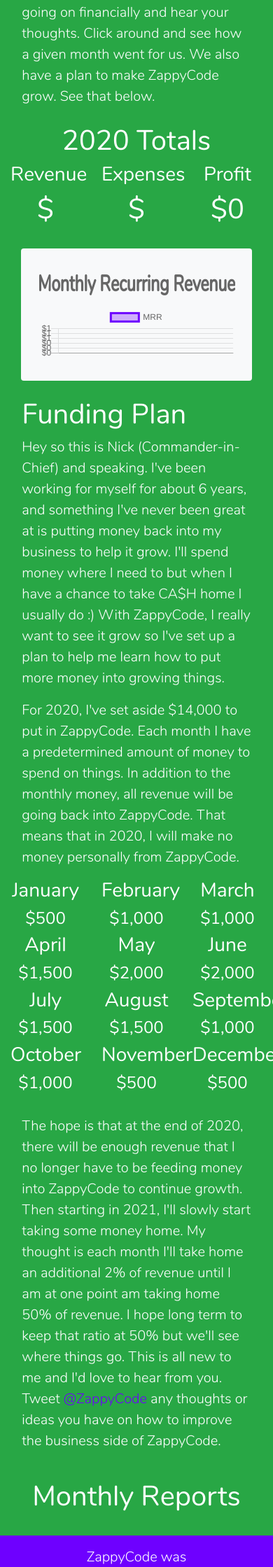
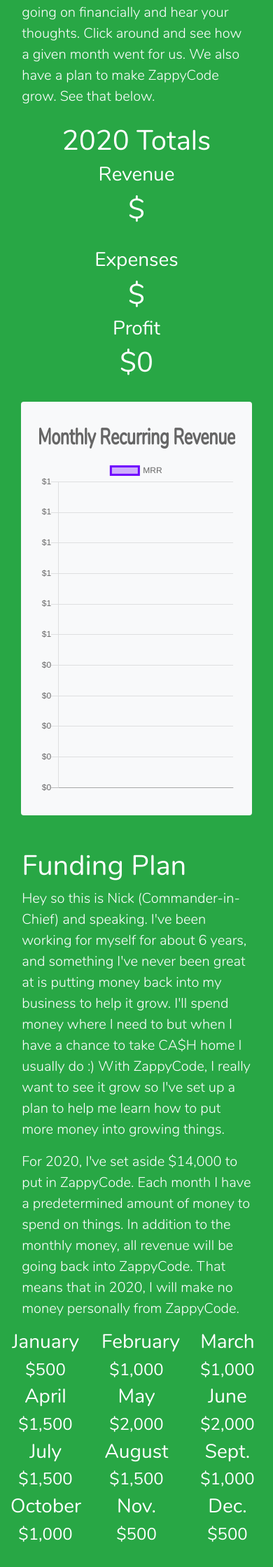
Before and after one commit to zappycode/zappycode-django, a Django app: page /money in a window 390 px wide; the page is wider, and only the part inside the window is pictured. Shown: the part 327-2566 px from the top of that part at 70% size. Run offline with Django 3.2, Linux system fonts and the light colour scheme; data comes from the database, SQL or seed files in the repository; data that the repository does not hold is empty; parts of the project's set-up code (start-up, migrations or seed data) failed here and were passed over; some libraries are stand-ins or nearby versions.

Commit message:
money page style fixes. graph is displayed non squoshed on mobile, totals are properly aligned, months as well.

```diff
--- a/money/templates/money/home.html
+++ b/money/templates/money/home.html
@@ -7,7 +7,7 @@
 {% endblock %}
 
 {% block content %}
-
+<div class="">
     <div class="row justify-content-around align-items-center bg-success">
         <div class="col-lg-7 col-md-8 col-11 pt-4 pb-2">
             <h1 class="display-3 text-white mb-3 text-center">Open Financials</h1>
@@ -26,16 +26,16 @@
         </div>
     </div>
 
-    <div class="row row justify-content-center bg-success">
-        <div class="col-md-3 col-4 text-center pb-4">
+    <div class="row justify-content-center bg-success">
+        <div class="col-md-3 col-sm-5 text-center pb-4">
             <h3 class="text-white">Revenue</h3>
             <h1 class="text-white">${{ revenue|floatformat:0|intcomma }}</h1>
         </div>
-        <div class="col-md-3 col-4 text-center">
+        <div class="col-md-3 col-sm-5 text-center">
             <h3 class="text-white">Expenses</h3>
             <h1 class="text-white">$<span class="underline-red">{{ expenses|floatformat:0|intcomma }}</span></h1>
         </div>
-        <div class="col-md-3 col-4 text-center">
+        <div class="col-md-3 col-sm-5 text-center">
             {% if is_profit %}
                 <h3 class="text-white">Profit</h3>
                 <h1 class="text-white">${{ profit|floatformat:0|intcomma }}</h1>
@@ -50,7 +50,7 @@
     <div class="row">
         <div class="col bg-success">
             <div class="container">
-                <div class="p-4 bg-light rounded">
+                <div style="position: relative; height:70vh; " class="p-4 my-4 bg-light rounded ">
                     <canvas id="MRR-chart"></canvas>
                 </div>
             </div>
@@ -110,7 +110,8 @@
             <h4 class="text-white">$1,500</h4>
         </div>
         <div class="col-md-2 col-4 text-center">
-            <h3 class="text-white">September</h3>
+            <h3 class="d-none d-sm-block text-white">September</h3>
+            <h3 class="d-sm-none text-white">Sept.</h3>
             <h4 class="text-white">$1,000</h4>
         </div>
     </div>
@@ -120,11 +121,13 @@
             <h4 class="text-white">$1,000</h4>
         </div>
         <div class="col-md-2 col-4 text-center">
-            <h3 class="text-white">November</h3>
+            <h3 class="d-none d-sm-block text-white">November</h3>
+            <h3 class="d-sm-none text-white">Nov.</h3>
             <h4 class="text-white">$500</h4>
         </div>
         <div class="col-md-2 col-4 text-center">
-            <h3 class="text-white">December</h3>
+            <h3 class="d-none d-sm-block text-white">December</h3>
+            <h3 class="d-sm-none text-white">Dec.</h3>
             <h4 class="text-white">$500</h4>
         </div>
     </div>
@@ -154,7 +157,7 @@
         </div>
     </div>
 
-
+</div>
 
 
 
@@ -164,7 +167,7 @@
 
 
 {% block javascript %}
-    <script src="https://cdn.jsdelivr.net/npm/chart.js@2.8.0"></script>
+    <script src="https://cdn.jsdelivr.net/npm/chart.js@2.9.4"></script>
     <script data-json="{{ data }}" id="data"></script>
     <script>
         var ctx = document.getElementById("MRR-chart").getContext("2d");
@@ -185,6 +188,7 @@
                 }],
             },
             options: {
+                maintainAspectRatio: false,
                 title: {
                     display: true,
                     text: 'Monthly Recurring Revenue',
```
